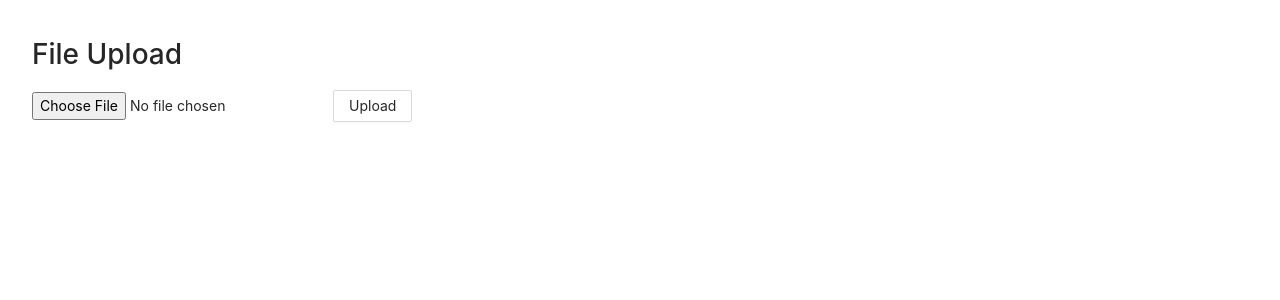
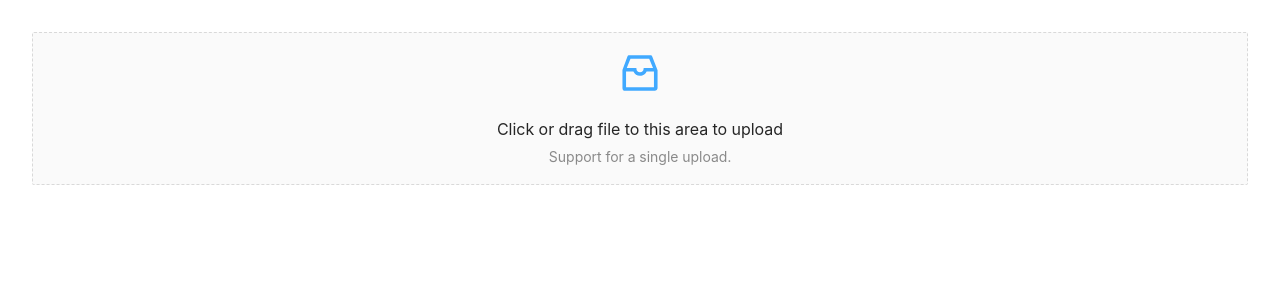
Before and after one commit to nazarimilad/open-intelligence-frontend, a React (Create React App) app in the folder open-intelligence-frontend/: page / in a window 1280 px wide. Shown: the top 300 px of the page. Built offline with nearby package versions, Linux system fonts and the light colour scheme.

Commit message:
Use Ant component for file upload

```diff
--- a/open-intelligence-frontend/src/components/react-file-upload.js
+++ b/open-intelligence-frontend/src/components/react-file-upload.js
@@ -1,48 +1,42 @@
 import React from 'react'
-import { post } from 'axios';
-import { Button } from 'antd';
+import { Upload, message } from 'antd';
+import { InboxOutlined } from '@ant-design/icons';
+
+const { Dragger } = Upload;
+
+const props = {
+    name: 'file',
+    multiple: false,
+    action: 'http://localhost:5000/detection/table',
+    onChange(info) {
+        const { status } = info.file;
+        if (status !== 'uploading') {
+            console.log(info.file, info.fileList);
+        }
+        if (status === 'done') {
+            message.success(`${info.file.name} file uploaded successfully.`);
+        }
+        else if (status === 'error') {
+            message.error(`${info.file.name} file upload failed.`);
+        }
+    },
+};
 
 class SimpleReactFileUpload extends React.Component {
 
-  constructor(props) {
-    super(props);
-    this.state ={
-      file:null
+    render() {
+        return (
+            <Dragger {...props}>
+                <p className="ant-upload-drag-icon">
+                    <InboxOutlined />
+                </p>
+                <p className="ant-upload-text">Click or drag file to this area to upload</p>
+                <p className="ant-upload-hint">
+                    Support for a single upload.
+                </p>
+            </Dragger>
+        )
     }
-    this.onFormSubmit = this.onFormSubmit.bind(this)
-    this.onChange = this.onChange.bind(this)
-    this.fileUpload = this.fileUpload.bind(this)
-  }
-  onFormSubmit(e){
-    e.preventDefault() // Stop form submit
-    this.fileUpload(this.state.file).then((response)=>{
-      console.log(response.data);
-    })
-  }
-  onChange(e) {
-    this.setState({file:e.target.files[0]})
-  }
-  fileUpload(file){
-    const url = 'http://localhost:5000/detection/table';
-    const formData = new FormData();
-    formData.append('file',file)
-    const config = {
-        headers: {
-            'content-type': 'multipart/form-data'
-        }
-    }
-    return  post(url, formData,config)
-  }
-
-  render() {
-    return (
-      <form onSubmit={this.onFormSubmit}>
-        <h1>File Upload</h1>
-        <input type="file" onChange={this.onChange} />
-        <Button type="submit">Upload</Button>
-      </form>
-   )
-  }
 }
 
 export default SimpleReactFileUpload;
```
